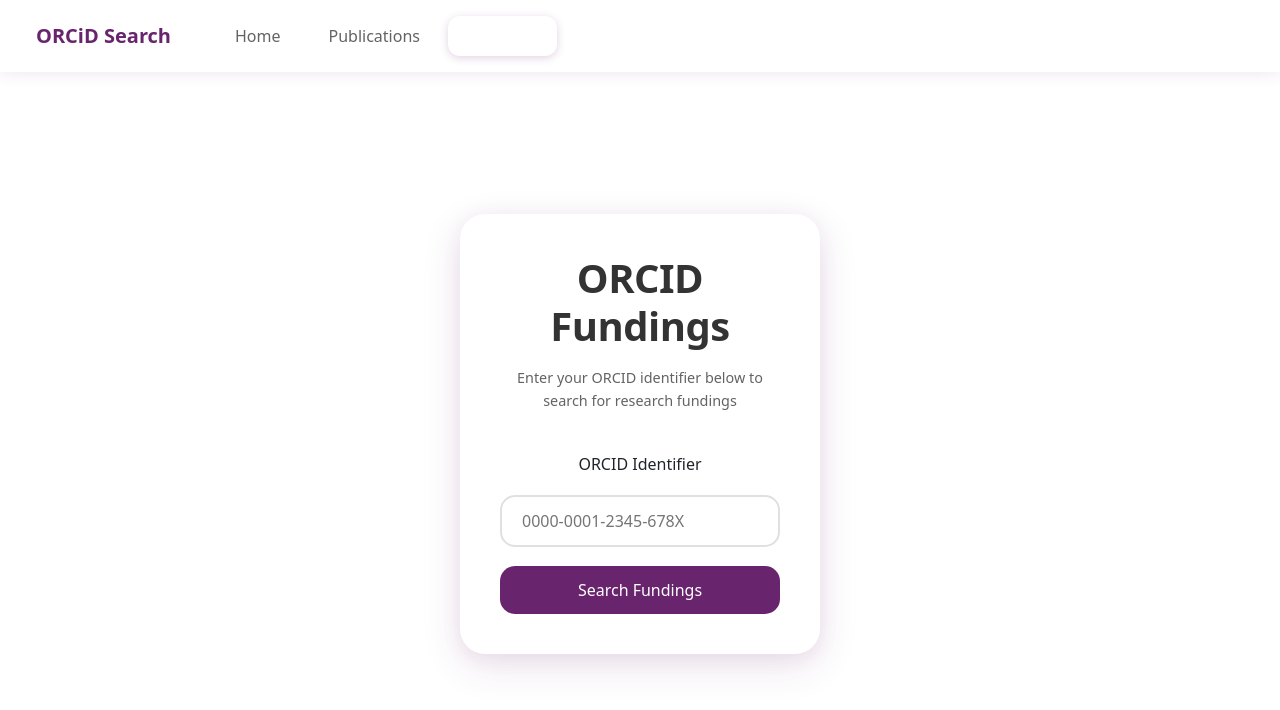
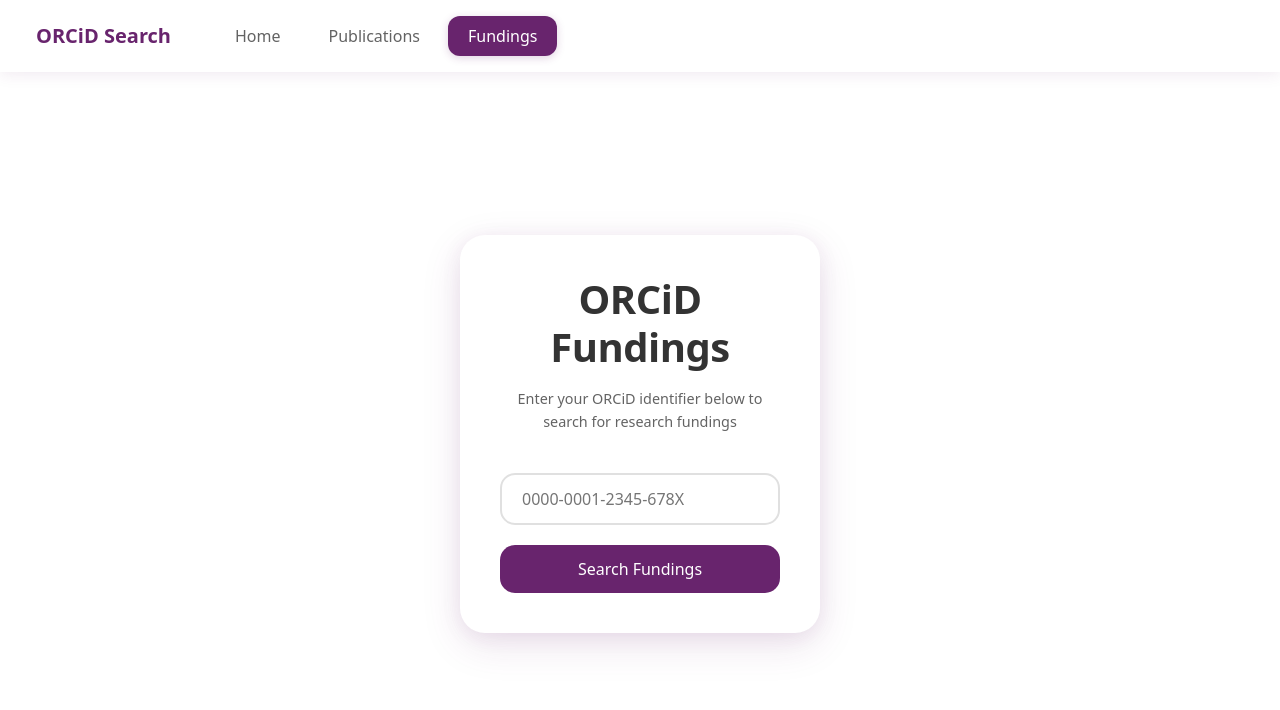
Before and after one commit to DurhamARC/ARC-Feedback, a Flask app: page /fundings/search in a window 1280 px wide. Shown: the top 710 px of the page. Run offline with Flask 3, Linux system fonts and the light colour scheme.

Commit message:
Fundings orcid tab

```diff
--- a/ORCiD API App/Templates/base.html
+++ b/ORCiD API App/Templates/base.html
@@ -80,9 +80,8 @@
                         href="/publications/search">Publications</a>
                     </li>
                     <li class="nav-item">
-                        <a class="nav-link {% if page == 'fundings' %} active {% endif %} disabled"
-                        href="/fundings/search"
-                        aria-disabled="true">Fundings</a>
+                        <a class="nav-link {% if page == 'fundings' %} active {% endif %}"
+                        href="/fundings/search">Fundings</a>
                     </li>
                 </ul>
             </div>
--- a/ORCiD API App/Templates/fundings_results.html
+++ b/ORCiD API App/Templates/fundings_results.html
@@ -19,7 +19,7 @@
     }
 </style>
 
-<form action="/process_fundings_form" method="post">
+<form action="/process/fundings" method="post">
     <div class="form-group">
         <label for="username">Enter your name:</label>
         <input type="text" name="username" value="{{ username }}">
--- a/ORCiD API App/Templates/orcid_id_fundings.html
+++ b/ORCiD API App/Templates/orcid_id_fundings.html
@@ -1,5 +1,5 @@
 {% extends "base.html" %}
-{% block title %}ORCID Fundings Search{% endblock %}
+{% block title %}ORCiD Fundings Search{% endblock %}
 {% set page = 'fundings' %}
 {% block content %}
 <style>
@@ -103,7 +103,7 @@
             font-size: 2.5rem;
             font-weight: 700;
             letter-spacing: -0.5px;">
-            ORCID Fundings
+            ORCiD Fundings
         </h1>
 
         <p style="color: #636363;
@@ -113,11 +113,10 @@
             max-width: 320px;
             margin-left: auto;
             margin-right: auto;">
-            Enter your ORCID identifier below to search for research fundings
+            Enter your ORCiD identifier below to search for research fundings
         </p>
 
         <form action="/fundings" method="post">
-            <label for="orcidInput" class="sr-only">ORCID Identifier</label>
             <input type="text"
                    id="orcidInput"
                    name="orcidInput"
--- a/ORCiD API App/Templates/orcid_id_works.html
+++ b/ORCiD API App/Templates/orcid_id_works.html
@@ -119,7 +119,7 @@
             <input type="text"
                    id="orcidInput"
                    name="orcidInput"
-                   placeholder="0000-0000-0000-0000"
+                   placeholder="0000-0001-2345-678X"
                    pattern="\d{4}-\d{4}-\d{4}-\d{3}[\dX]"
                    title="ORCiD format: 0000-0000-0000-0000"
                    required>
```
